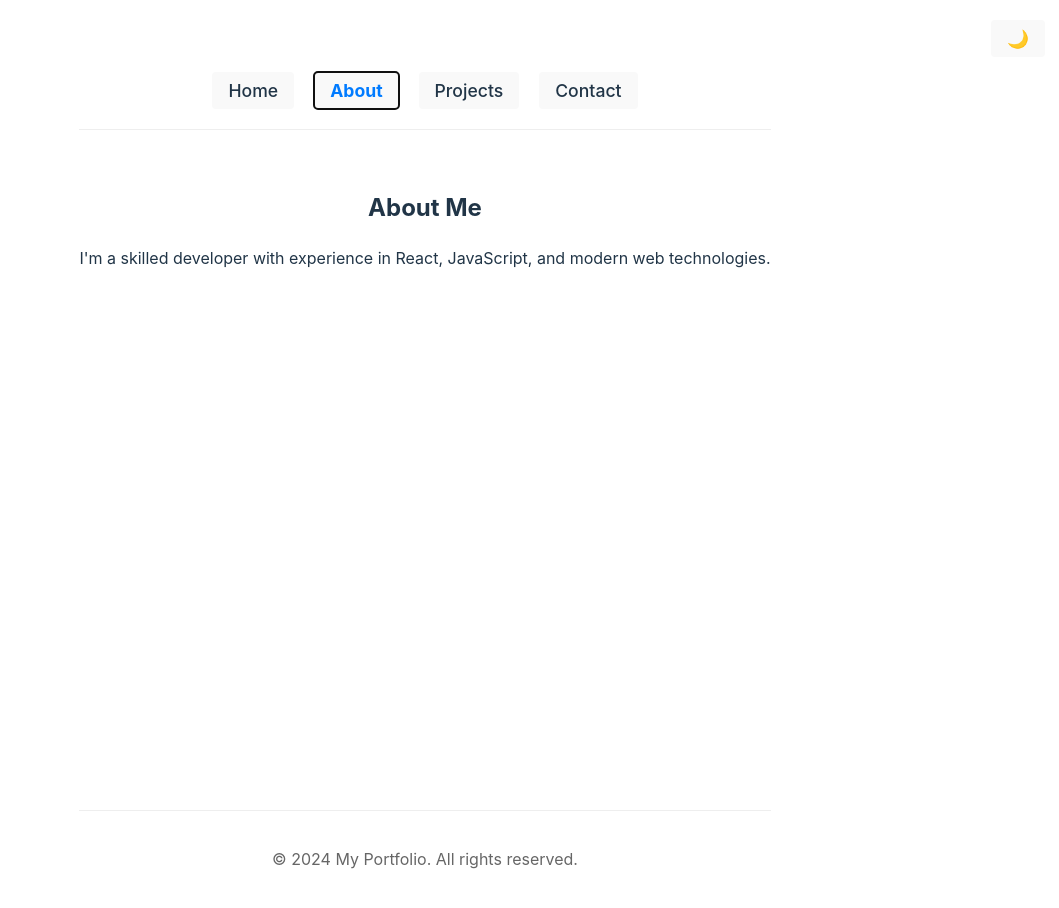
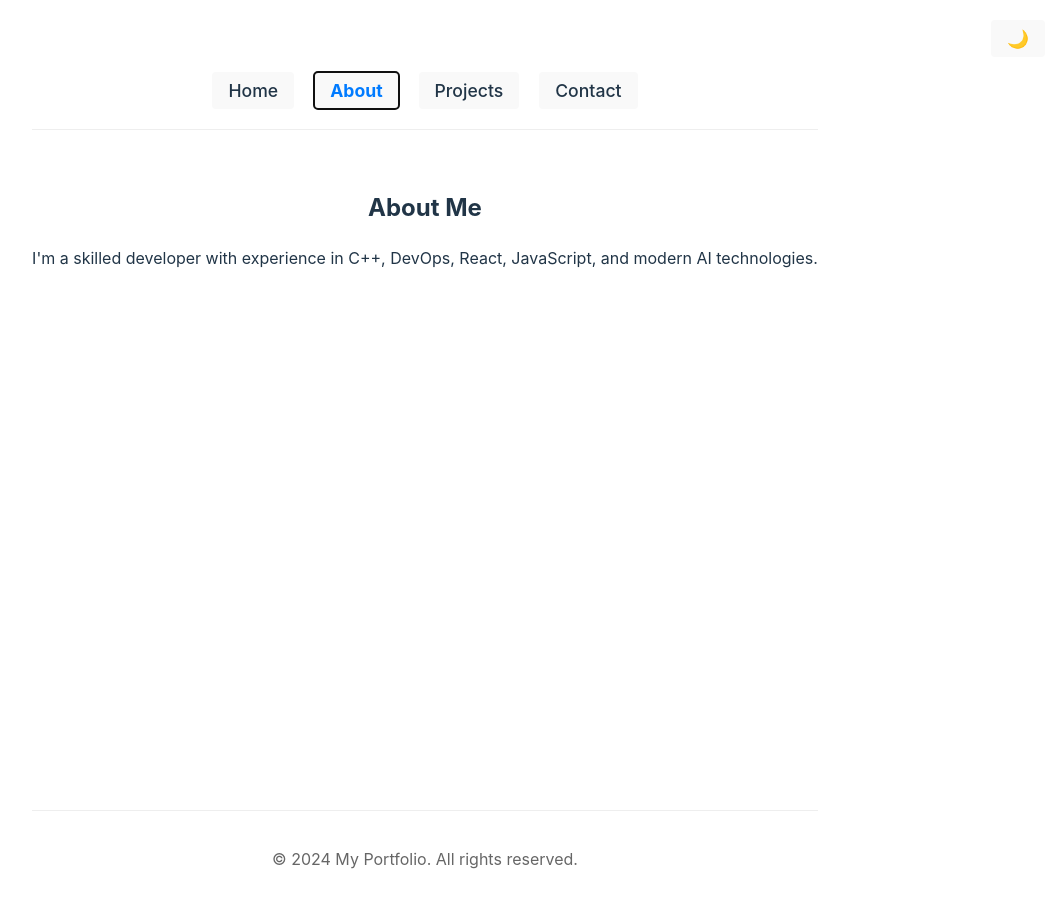
Before and after one commit to andrewwhitman-cpp/personal-website, a React (Vite) app: page / in a window 1280 px wide. Both pictures are taken after a click on the button "About". Shown: the top 908 px of the page, without its empty margins (215-1274 px from the left). Built offline with nearby package versions, Linux system fonts and the light colour scheme.

Commit message:
updating about page text

```diff
--- a/src/App.jsx
+++ b/src/App.jsx
@@ -51,7 +51,7 @@ function AppContent() {
         {activeSection === 'about' && (
           <section className="about-section">
             <h2>About Me</h2>
-            <p>I'm a skilled developer with experience in React, JavaScript, and modern web technologies.</p>
+            <p>I'm a skilled developer with experience in C++, DevOps, React, JavaScript, and modern AI technologies.</p>
           </section>
         )}
 
```
